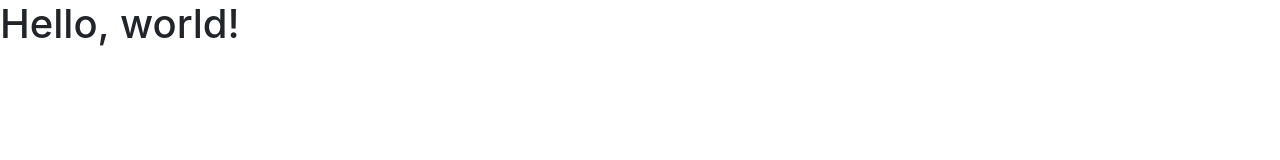
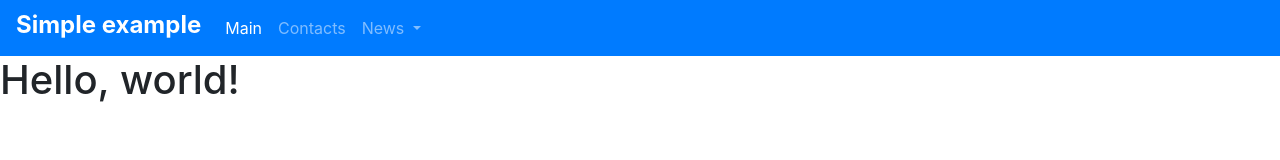
Before and after one commit to KryukovSergey/SimpleExample, a plain HTML site: page index.html in a window 1280 px wide. Drawn offline with nearby package versions, Linux system fonts and the light colour scheme.

Commit message:
add css file style.css

```diff
--- /dev/null
+++ b/css/style.css
@@ -0,0 +1,5 @@
+#main_id {
+	font-size: 1.5em;
+	font-weight: bold;
+	margin-top: -7px;
+}
--- a/index.html
+++ b/index.html
@@ -8,10 +8,48 @@
     <!-- Bootstrap CSS -->
     <link rel="stylesheet" href="https://stackpath.bootstrapcdn.com/bootstrap/4.3.1/css/bootstrap.min.css" integrity="sha384-ggOyR0iXCbMQv3Xipma34MD+dH/1fQ784/j6cY/iJTQUOhcWr7x9JvoRxT2MZw1T" crossorigin="anonymous">
 
+    <link href="./css/style.css" rel="stylesheet">
+
     <title>Simple example</title>
   </head>
   <body>
+    <nav class="navbar navbar-expand-lg navbar-dark bg-primary">
+      <a class="navbar-brand" href="index.html" id="main_id">Simple example</a>
+      <button class="navbar-toggler" type="button" data-toggle="collapse" data-target="#navbarSupportedContent" aria-controls="navbarSupportedContent" aria-expanded="false" aria-label="Toggle navigation">
+        <span class="navbar-toggler-icon"></span>
+      </button>
+
+      <div class="collapse navbar-collapse" id="navbarSupportedContent">
+        <ul class="navbar-nav mr-auto">
+          <li class="nav-item active">
+            <a class="nav-link" href="index.html">Main</a>
+          </li>
+          <li class="nav-item">
+            <a class="nav-link" href="#">Contacts</a>
+          </li>
+          <li class="nav-item dropdown">
+            <a class="nav-link dropdown-toggle" href="#" id="navbarDropdown" role="button" data-toggle="dropdown" aria-haspopup="true" aria-expanded="false">
+              News
+            </a>
+            <div class="dropdown-menu" aria-labelledby="navbarDropdown">
+              <a class="dropdown-item" href="#">New 1</a>
+              <a class="dropdown-item" href="#">New 2</a>
+              <div class="dropdown-divider"></div>
+              <a class="dropdown-item" href="#">New 3</a>
+            </div>
+          </li>
+        </ul>
+      </div>
+    </nav>
+
+
     <h1>Hello, world!</h1>
+
+
+
+
+
+
 
 
 
```
